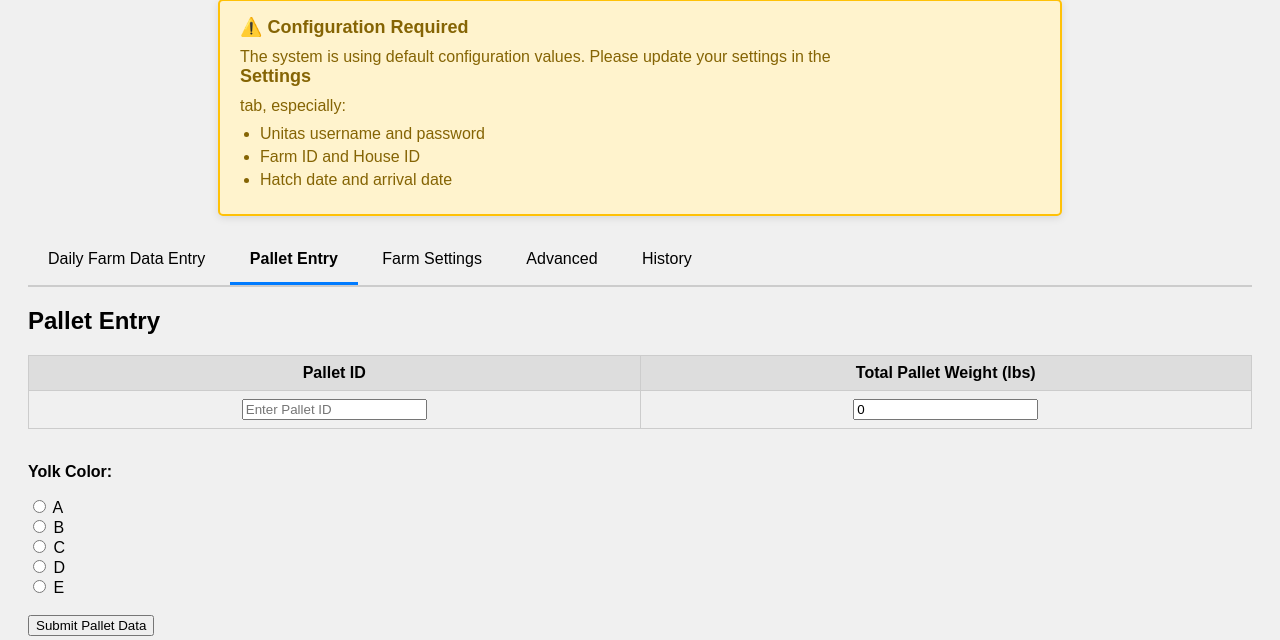
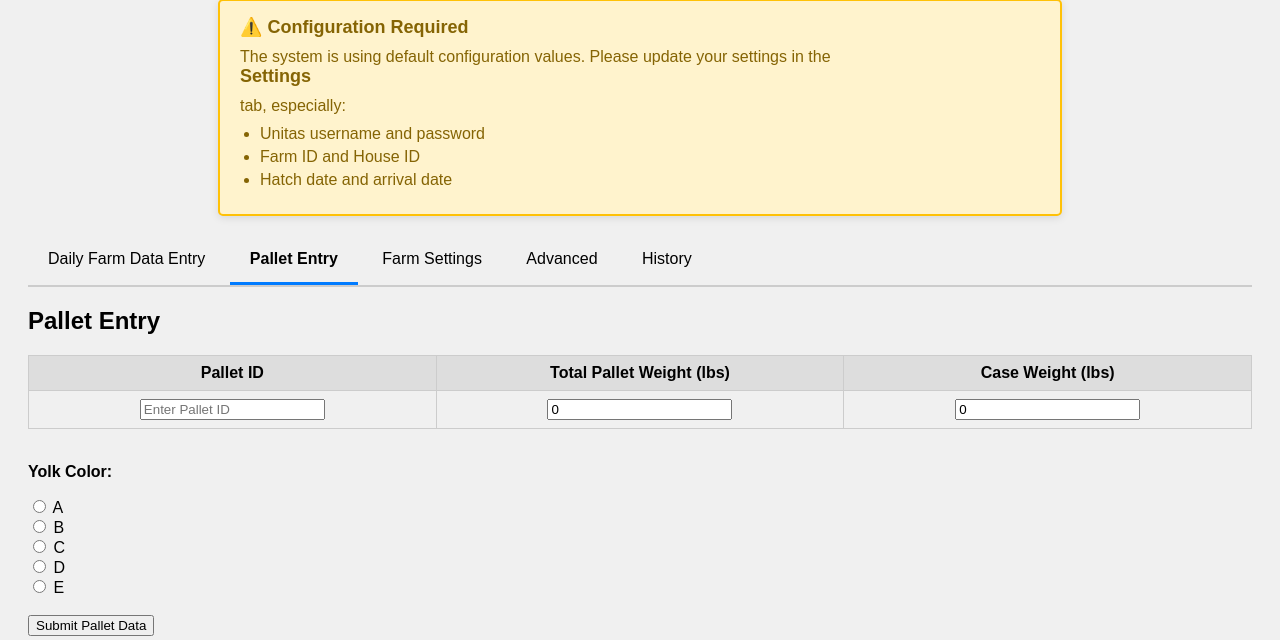
Before and after one commit to Davidwedel/New_Data_Logger, a Flask app: page / in a window 1280 px wide, after a click on "Pallet Entry". Shown: the part 107-747 px from the top of the page. Run offline with Flask 3, Linux system fonts and the light colour scheme; data comes from the database, SQL or seed files in the repository; data that the repository does not hold is empty.

Commit message:
Add bidirectional case weight field to pallet entry form
Users can now enter either total pallet weight or case weight, and the other value will be automatically calculated in real-time using the configurable pallet_tare and cases_per_pallet settings. Added /config endpoint to fetch settings for frontend calculations.

🤖 Generated with [Claude Code](https://claude.com/claude-code)

Co-Authored-By: Claude <noreply@anthropic.com>

```diff
--- a/templates/tab_pallet.html
+++ b/templates/tab_pallet.html
@@ -5,12 +5,14 @@
       <tr>
         <th>Pallet ID</th>
         <th>Total Pallet Weight (lbs)</th>
+        <th>Case Weight (lbs)</th>
       </tr>
     </thead>
     <tbody>
       <tr>
         <td><input type="text" id="palletId" placeholder="Enter Pallet ID"></td>
         <td><input type="number" id="palletWeight" value="0" min="0" step="1"></td>
+        <td><input type="number" id="caseWeight" value="0" min="0" step="0.01"></td>
       </tr>
     </tbody>
   </table>
@@ -50,6 +52,55 @@
 </div>
 
 <script>
+  // Configuration values for weight calculations
+  let palletTare = 192;  // Default, will be fetched from config
+  let casesPerPallet = 30;  // Default, will be fetched from config
+  let isCalculating = false;  // Prevent circular calculation
+
+  // Fetch pallet configuration from server
+  async function fetchPalletConfig() {
+    try {
+      const response = await fetch("/config");
+      if (response.ok) {
+        const config = await response.json();
+        palletTare = config.farm?.pallet_tare || 192;
+        casesPerPallet = config.farm?.cases_per_pallet || 30;
+      }
+    } catch (error) {
+      console.warn("Could not fetch pallet config, using defaults:", error);
+    }
+  }
+
+  // Calculate case weight from total weight
+  function calculateCaseWeight() {
+    if (isCalculating) return;
+    isCalculating = true;
+
+    const totalWeight = parseFloat(document.getElementById("palletWeight").value) || 0;
+    const caseWeight = (totalWeight - palletTare) / casesPerPallet;
+    document.getElementById("caseWeight").value = caseWeight.toFixed(2);
+
+    isCalculating = false;
+  }
+
+  // Calculate total weight from case weight
+  function calculateTotalWeight() {
+    if (isCalculating) return;
+    isCalculating = true;
+
+    const caseWeight = parseFloat(document.getElementById("caseWeight").value) || 0;
+    const totalWeight = (caseWeight * casesPerPallet) + palletTare;
+    document.getElementById("palletWeight").value = Math.round(totalWeight);
+
+    isCalculating = false;
+  }
+
+  // Set up event listeners for bidirectional calculation
+  function setupWeightCalculation() {
+    document.getElementById("palletWeight").addEventListener("input", calculateCaseWeight);
+    document.getElementById("caseWeight").addEventListener("input", calculateTotalWeight);
+  }
+
   async function loadPalletLog() {
     try {
       const response = await fetch("/get_pallet_logs");
@@ -88,13 +139,19 @@
   async function submitPallets() {
     const palletId = document.getElementById("palletId").value;
     const weight = document.getElementById("palletWeight").value;
+    const caseWeight = document.getElementById("caseWeight").value;
     const yolkColor = document.querySelector('input[name="yolkColor"]:checked')?.value || "";
 
     try {
       const response = await fetch("/add_pallet", {
         method: "POST",
         headers: { "Content-Type": "application/json" },
-        body: JSON.stringify({ pallet_id: palletId, weight: weight, yolk_color: yolkColor })
+        body: JSON.stringify({
+          pallet_id: palletId,
+          weight: weight,
+          case_weight: caseWeight,
+          yolk_color: yolkColor
+        })
       });
 
       if (!response.ok) {
@@ -115,8 +172,9 @@
         palletIdInput.value = '';
       }
 
-      // Reset weight to 0
+      // Reset both weight fields to 0
       document.getElementById("palletWeight").value = 0;
+      document.getElementById("caseWeight").value = 0;
 
       // Keep yolk color selected (don't reset it)
 
@@ -128,6 +186,10 @@
     }
   }
 
-  // Load pallet log when page loads
-  document.addEventListener('DOMContentLoaded', loadPalletLog);
+  // Load pallet log and setup weight calculation when page loads
+  document.addEventListener('DOMContentLoaded', async () => {
+    await fetchPalletConfig();
+    setupWeightCalculation();
+    loadPalletLog();
+  });
 </script>
--- a/webapp.py
+++ b/webapp.py
@@ -217,14 +217,29 @@ def add_pallet():
     thedate = date.today().isoformat()
     pallet_id = data.get("pallet_id")
     house_id = 1
-    total_pallet_weight = float(data.get("weight", 0))
 
     # Get pallet settings from config
     config = load_config()
     pallet_tare = config["farm"].get("pallet_tare", 192)
     cases_per_pallet = config["farm"].get("cases_per_pallet", 30)
 
-    case_weight = (total_pallet_weight - pallet_tare) / cases_per_pallet
+    # Accept either total weight or case weight, calculate the other
+    total_pallet_weight = data.get("weight")
+    case_weight_input = data.get("case_weight")
+
+    if total_pallet_weight is not None and total_pallet_weight != "":
+        # Total weight provided, calculate case weight
+        total_pallet_weight = float(total_pallet_weight)
+        case_weight = (total_pallet_weight - pallet_tare) / cases_per_pallet
+    elif case_weight_input is not None and case_weight_input != "":
+        # Case weight provided, calculate total weight
+        case_weight = float(case_weight_input)
+        total_pallet_weight = (case_weight * cases_per_pallet) + pallet_tare
+    else:
+        # Default to 0 if neither provided
+        total_pallet_weight = 0
+        case_weight = 0
+
     flock_age = 22.5
     yolk_color = data.get("yolk_color")
 
@@ -237,6 +252,12 @@ def add_pallet():
 def get_pallet_logs():
     logs = db.get_recent_pallet_logs(DB_FILE, limit=10)
     return jsonify(logs)
+
+@app.route("/config", methods=["GET"])
+@check_startup_error
+def get_config():
+    config = load_config()
+    return jsonify(config)
 
 @app.route("/add_daily_userlog", methods=["POST"])
 @check_startup_error
```
Also changed, not shown: TODO.txt (+5 -3 lines).
